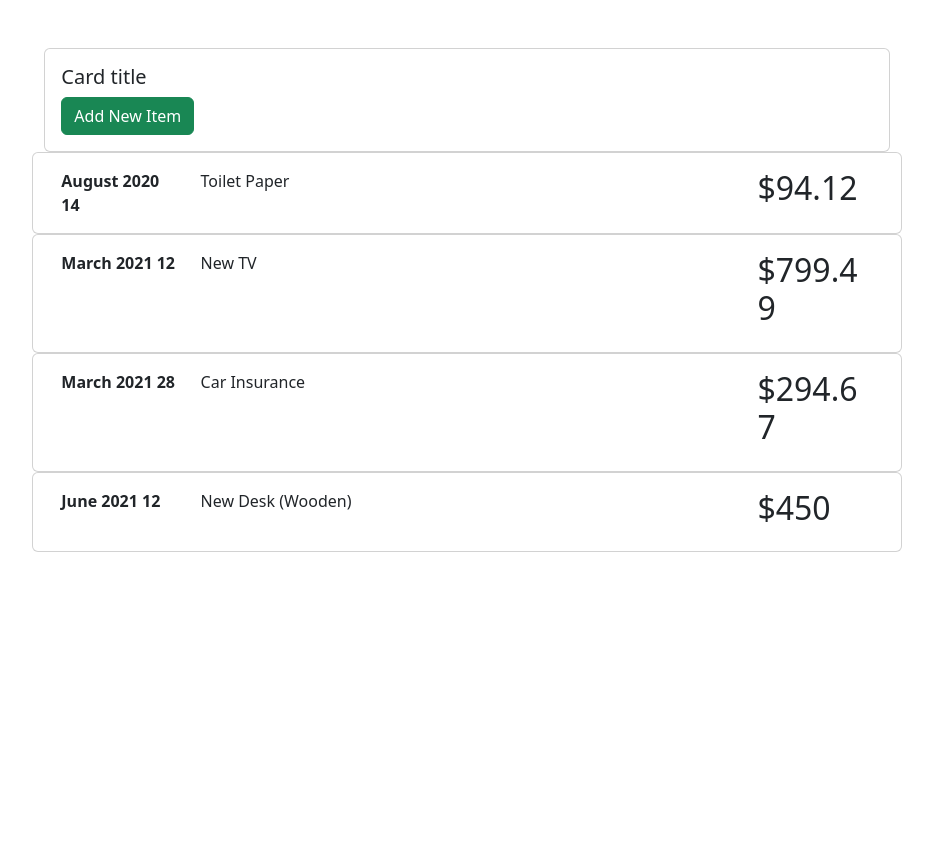
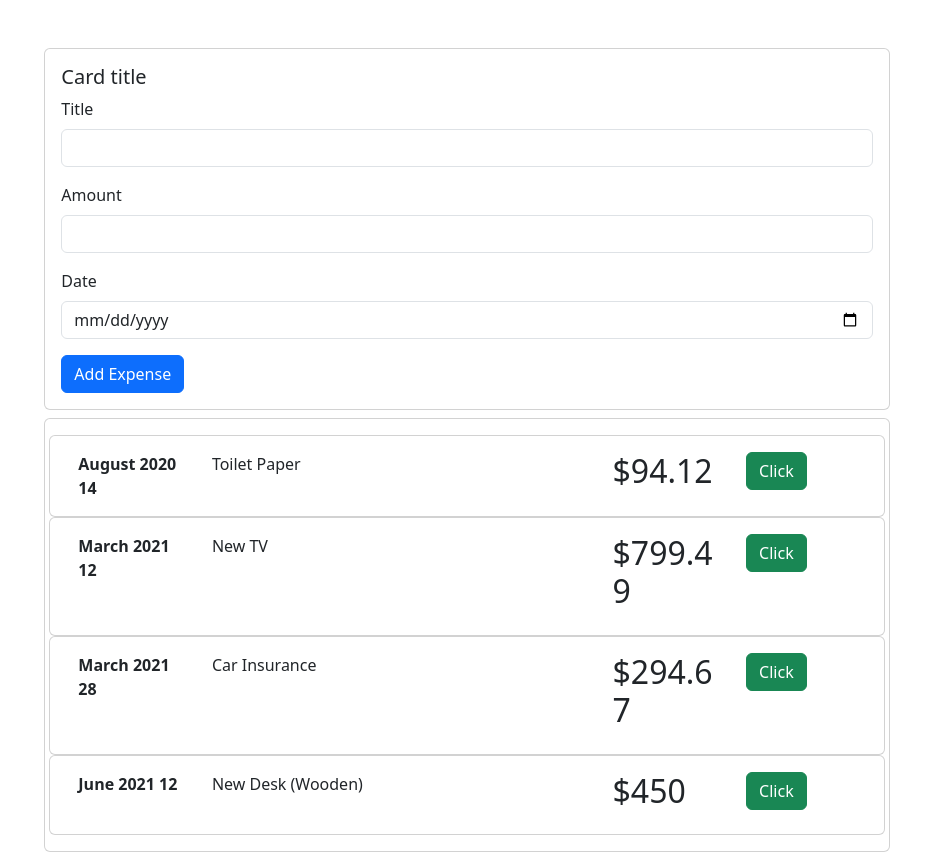
Before and after one commit to git4mahadi/react-complete-guide, a React (Create React App) app: page / in a window 1280 px wide. Shown: the whole page, without its empty margins (173-1106 px from the left). Before the commit the page ends 800 px from the top, so only its background shows below. Built offline with nearby package versions, Linux system fonts and the light colour scheme.

Commit message:
working with forms

```diff
--- a/src/App.js
+++ b/src/App.js
@@ -1,6 +1,7 @@
 import './App.css';
 import ExpenseItem from "./components/expenses/ExpenseItem";
 import Expenses from "./components/expenses/Expenses";
+import NewExpense from "./components/new-expense/NewExpense";
 
 function App() {
     const expenses = [
@@ -28,15 +29,10 @@ function App() {
 
       <div className='row mt-5'>
           <div className='col-lg-8 offset-2'>
-              <div className="card">
-                  <div className="card-body">
-                      <h5 className="card-title">Card title</h5>
-                      <button className="btn btn-success">Add New Item</button>
-                  </div>
-              </div>
+              <NewExpense/>
           </div>
 
-          <div className='col-lg-8 offset-2'>
+          <div className='col-lg-8 offset-2 mt-2'>
               <Expenses expenses={expenses}></Expenses>
           </div>
       </div>
--- a/src/components/expenses/ExpenseItem.js
+++ b/src/components/expenses/ExpenseItem.js
@@ -1,11 +1,18 @@
+import React, {useState} from "react";
+
 import './ExpenseItem.css'
 import ExpenseDate from "./ExpenseDate";
 
 const ExpenseItem = (props) => {
 
+    const [expenseTitle, setExpenseTitle] = useState(props.data.title);
+
     const expenseDate = props.data.date;
-    const expenseTitle = props.data.title;
     const expenseAmount = props.data.amount;
+
+    const clickHandler = () => {
+        setExpenseTitle('Updated Title !!!');
+    }
 
     return (
         <div className="card">
@@ -14,12 +21,16 @@ const ExpenseItem = (props) => {
                     <div className="col-md-2">
                         <ExpenseDate date={expenseDate}/>
                     </div>
-                    <div className="col-md-8">
+                    <div className="col-md-6">
                         {expenseTitle}
                     </div>
                     <div className="col-md-2">
                         <h2>${expenseAmount}</h2>
                     </div>
+                    <div className="col-md-2">
+                        <div onClick={clickHandler} className="btn btn-success">Click</div>
+                    </div>
+
                 </div>
             </div>
         </div>
--- a/src/components/expenses/Expenses.js
+++ b/src/components/expenses/Expenses.js
@@ -4,11 +4,16 @@ import ExpenseItem from "./ExpenseItem";
 const Expenses = (props) => {
 
     return (
-        <div className='row'>
-            {props.expenses.map((item) => (
-                <ExpenseItem data={item}/>
-            ))}
+        <div className='card'>
+            <div className="card-body">
+            <div className='row'>
+                {props.expenses.map((item) => (
+                    <ExpenseItem data={item}/>
+                ))}
+            </div>
+            </div>
         </div>
+
     )
 }
 
--- /dev/null
+++ b/src/components/new-expense/ExpenseForm.js
@@ -0,0 +1,32 @@
+import React from "react";
+
+import './ExpenseForm.css'
+
+const ExpenseForm = () => {
+
+    const titleChangeHandler = (event) => {
+        console.log(event.target.value);
+        console.log('Title change handler executed');
+    }
+    return (
+        <form>
+            <div className="mb-3">
+                <label className="form-label">Title</label>
+                <input type="text" className="form-control" onChange={titleChangeHandler}/>
+            </div>
+            <div className="mb-3">
+                <label className="form-label">Amount</label>
+                <input type="text" className="form-control"/>
+            </div>
+            <div className="mb-3">
+                <label className="form-label">Date</label>
+                <input type="date" className="form-control"/>
+            </div>
+            <div className="col-12">
+                <button type="submit" className="btn btn-primary">Add Expense</button>
+            </div>
+        </form>
+    );
+}
+
+export default ExpenseForm;
--- /dev/null
+++ b/src/components/new-expense/NewExpense.js
@@ -0,0 +1,19 @@
+
+import React from "react";
+
+import './NewExpense.css'
+import ExpenseForm from './ExpenseForm'
+
+const NewExpense = () => {
+
+    return (
+        <div className="card">
+            <div className="card-body">
+                <h5 className="card-title">Card title</h5>
+                <ExpenseForm/>
+            </div>
+        </div>
+    );
+}
+
+export  default NewExpense;
```
Also changed, not shown: src/components/new-expense/ExpenseForm.css (added), src/components/new-expense/NewExpense.css (added).
